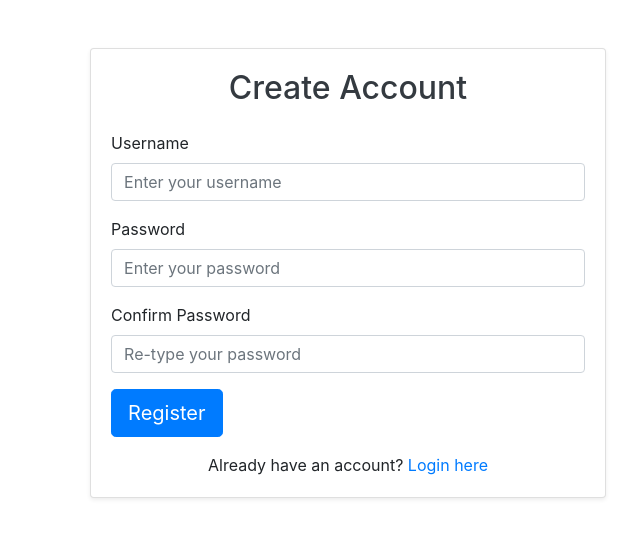
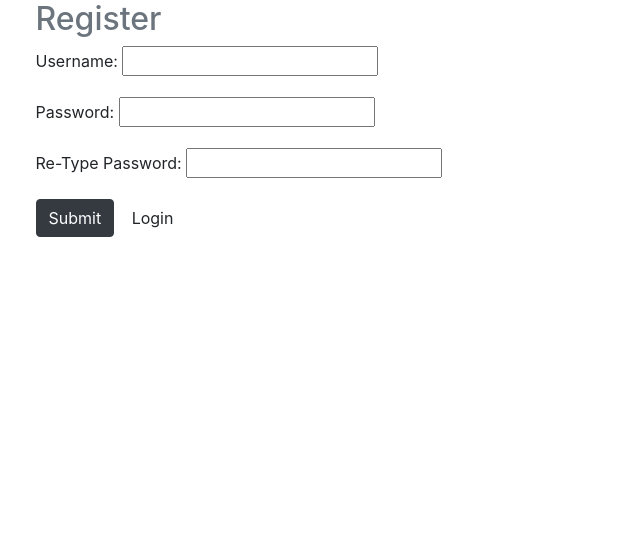
Before and after one commit to harshilsorathiya2311/itbasein_program, a Django app: page /auth/register/ in a window 1280 px wide. Shown: the top 538 px of the page, without its empty margins (292-932 px from the left). Run offline with Django 5.2, Linux system fonts and the light colour scheme.

Commit message:
complate

```diff
--- a/auth_car/car_app/templates/auth/register.html
+++ b/auth_car/car_app/templates/auth/register.html
@@ -1,82 +1,34 @@
-{% extends 'layouts/app.html' %}
+{% extends 'layouts/app.html' %} {% block content %}
 
-{% block content %}
-<div class="row justify-content-center mt-5">
-  <div class="col-md-6 col-lg-5">
-    <div class="card shadow-sm">
-      <div class="card-body">
-        <h2 class="card-title text-center text-dark mb-4">Create Account</h2>
+<div class="row justify-content-center">
+  <div class="col-sm-6">
+    <h2 class="text-muted">Register</h2>
     <form method="POST" action="{% url 'register' %}">
       {% csrf_token %}
 
-          <!-- Username Field -->
-          <div class="mb-3">
-            <label for="{{ form.username.id_for_label }}" class="form-label">Username</label>
-            <input
-              type="text"
-              name="{{ form.username.name }}"
-              id="{{ form.username.id_for_label }}"
-              class="form-control {% if form.username.errors %}is-invalid{% endif %}"
-              value="{{ form.username.value|default:'' }}"
-              placeholder="Enter your username"
-              required
-            />
-            {% if form.username.errors %}
-              <div class="invalid-feedback">
-                {{ form.username.errors|striptags }}
-              </div>
-            {% endif %}
+      <div class="form-group">
+        <label for="{{ form.username.id_for_label}}">Username:</label>
+        <input type="text" name="{{ form.username.name }}" class="form-conrol" value="{{ form.username.value }}" />
+        <span class="text-danger">{{ form.username.errors }}</span>
       </div>
 
-          <!-- Password Field -->
-          <div class="mb-3">
-            <label for="{{ form.password1.id_for_label }}" class="form-label">Password</label>
-            <input
-              type="password"
-              name="{{ form.password1.name }}"
-              id="{{ form.password1.id_for_label }}"
-              class="form-control {% if form.password1.errors %}is-invalid{% endif %}"
-              placeholder="Enter your password"
-              required
-            />
-            {% if form.password1.errors %}
-              <div class="invalid-feedback">
-                {{ form.password1.errors|striptags }}
-              </div>
-            {% endif %}
+      <div class="form-group">
+        <label for="{{ form.password1.id_for_label}}">Password:</label>
+        <input type="password" name="{{ form.password1.name }}" class="form-conrol" value="{{ form.username.value }}" />
+        <span class="text-danger">{{ form.password1.errors }}</span>
       </div>
 
-          <!-- Confirm Password Field -->
-          <div class="mb-3">
-            <label for="{{ form.password2.id_for_label }}" class="form-label">Confirm Password</label>
-            <input
-              type="password"
-              name="{{ form.password2.name }}"
-              id="{{ form.password2.id_for_label }}"
-              class="form-control {% if form.password2.errors %}is-invalid{% endif %}"
-              placeholder="Re-type your password"
-              required
-            />
-            {% if form.password2.errors %}
-              <div class="invalid-feedback">
-                {{ form.password2.errors|striptags }}
-              </div>
-            {% endif %}
+      <div class="form-group">
+        <label for="{{ form.password2.id_for_label}}"> Re-Type Password:</label>
+        <input type="password" name="{{ form.password2.name }}" class="form-conrol" value="{{ form.username.value }}" />
+        <span class="text-danger">{{ form.password2.errors }}</span>
       </div>
 
-          <!-- Submit Button -->
-          <div class="d-grid mb-3">
-            <button type="submit" class="btn btn-primary btn-lg">Register</button>
-          </div>
+      <button type="submit" class="btn btn-dark">Submit</button>
 
-          <!-- Login Link -->
-          <p class="text-center mb-0">
-            Already have an account?
-            <a href="{% url 'login' %}" class="text-decoration-none">Login here</a>
-          </p>
+      <a href="{% url 'login' %}" class="btn btn-default">Login</a>
     </form>
   </div>
 </div>
-  </div>
-</div>
+
 {% endblock %}
```
Also changed, not shown: auth_car/car_app/templates/auth/login.html (+17 -59 lines), auth_car/db.sqlite3, 1 other file. Lines whose indentation alone changed are shown as unchanged.
